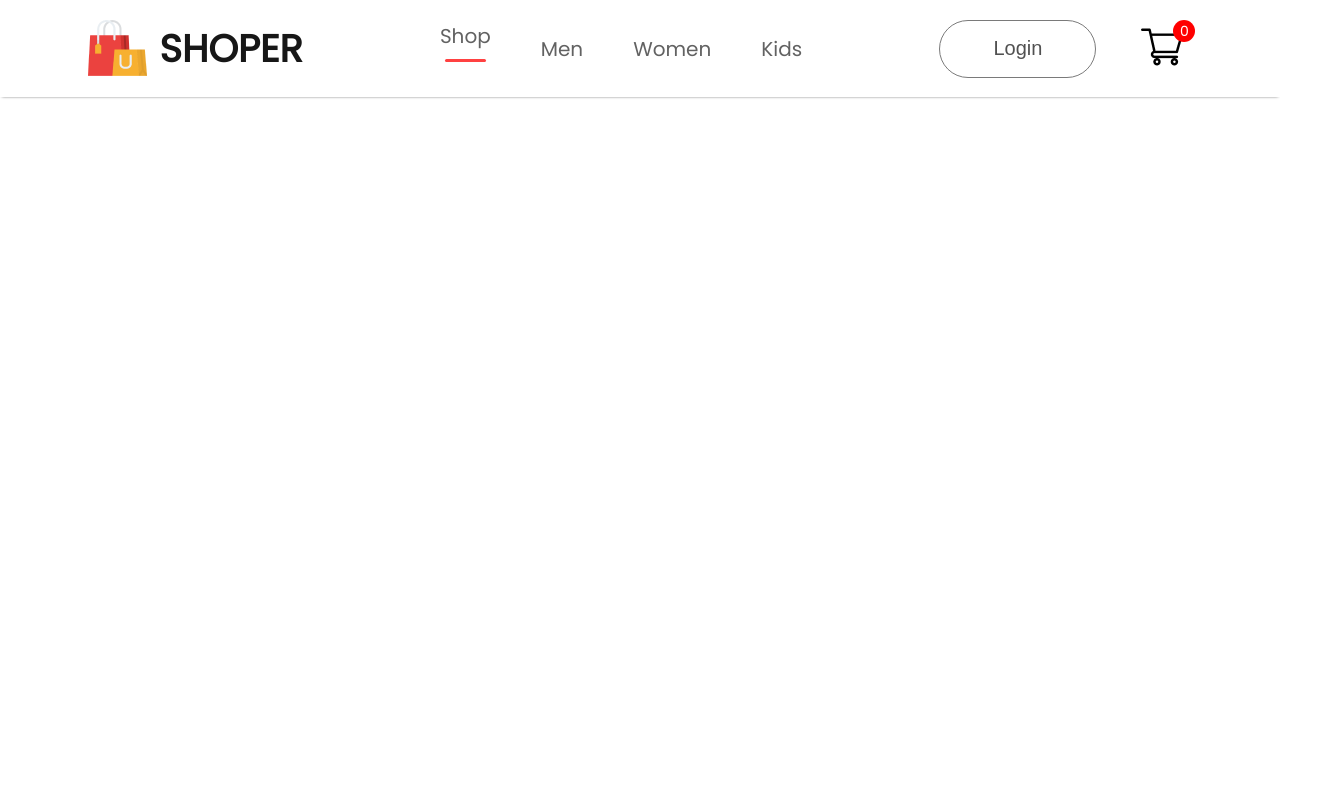
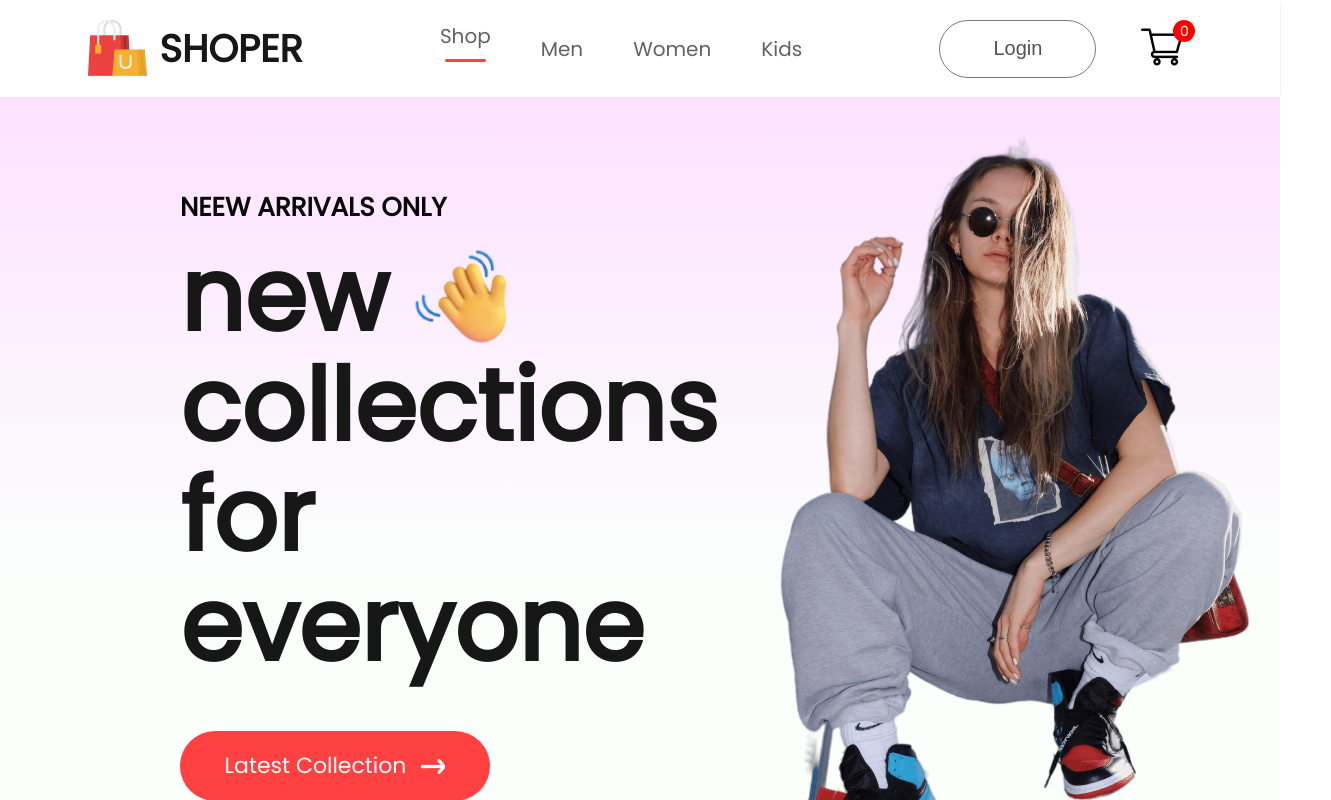
Before and after one commit to VasilMN/website-project, a React (Vite) app: page / in a window 1280 px wide. Shown: the top 800 px of the page, 1331 px wide, since content can reach past the window. Built offline with nearby package versions, Linux system fonts and the light colour scheme.

Commit message:
fix home page

```diff
--- a/src/components/Hero/Hero.jsx
+++ b/src/components/Hero/Hero.jsx
@@ -1,7 +1,33 @@
 import Styles from "./hero.module.scss"
+import hand_icon from "../../assets/imges/hand_icon.png"
+import arrow_icon from "../../assets/imges/arrow.png"
+import hero_img from "../../assets/imges/hero_image.png"
+
+
 
 export const Hero = () => {
-    return <div className= {Styles.hero}>
+    return <div className={Styles.hero}>
+        <div className={Styles.hero_left}>
+            <h2>NEEW ARRIVALS ONLY</h2>
+            <div>
+                <div className={Styles.hero_hand_icon}>
+                    <p>new</p>
+                    <img src={hand_icon} alt="hand_icon" />
+
+                </div>
+                <p>collections</p>
+                <p>for everyone</p>
+            </div>
+            <div className={Styles.hero_latest_btn}>
+                <div>
+                    Latest Collection
+                </div>
+                <img src={arrow_icon} alt="arrow_img" />
+            </div>
+        </div>
+        <div className={Styles.hero_rigth}>
+          <img src={hero_img} alt="hero_img" />
+        </div>
 
     </div>
 }
--- a/src/components/Hero/hero.module.scss
+++ b/src/components/Hero/hero.module.scss
@@ -0,0 +1,59 @@
+.hero {
+    height: 100vh;
+    background: linear-gradient(180deg,  #fde1ff, #e1ffea22 60%) ;
+    display: flex;
+
+    .hero_left {
+        flex: 1;
+        display: flex;
+        flex-direction: column;
+        justify-content: center;
+        gap: 20px;
+        padding-left: 180px;
+        line-height: 1.1;
+
+        h2 {
+            color: #090909;
+            font-size: 26px;
+            font-weight: 600;
+        }
+        p {
+            color: #171717;
+            font-size: 100px;
+            font-weight: 700;
+        }
+        .hero_hand_icon{
+            display: flex;
+            align-items: center;
+            gap: 20px;
+
+            img {
+               width: 105px;
+            }
+        }
+
+        .hero_latest_btn{
+            display:  flex;
+            justify-content: center;
+            align-items: center;
+            gap: 15px;
+            width: 310px;
+            height: 70px;
+            border-radius: 75px;
+            margin-top: 30px;
+            background: #ff4141;
+            color: white;
+            font-size: 22px;
+            font-weight: 500;
+            cursor: pointer;
+        }
+    }
+
+    .hero_rigth {
+        flex: 1;
+        display: flex;
+        justify-content: center;
+        align-items: center;
+        height: fit-content;
+    }
+}
```
Also changed, not shown: src/components/Item/Item.jsx (added, +17 -0 lines), src/components/Item/item.module.scss (added, +29 -0 lines).
